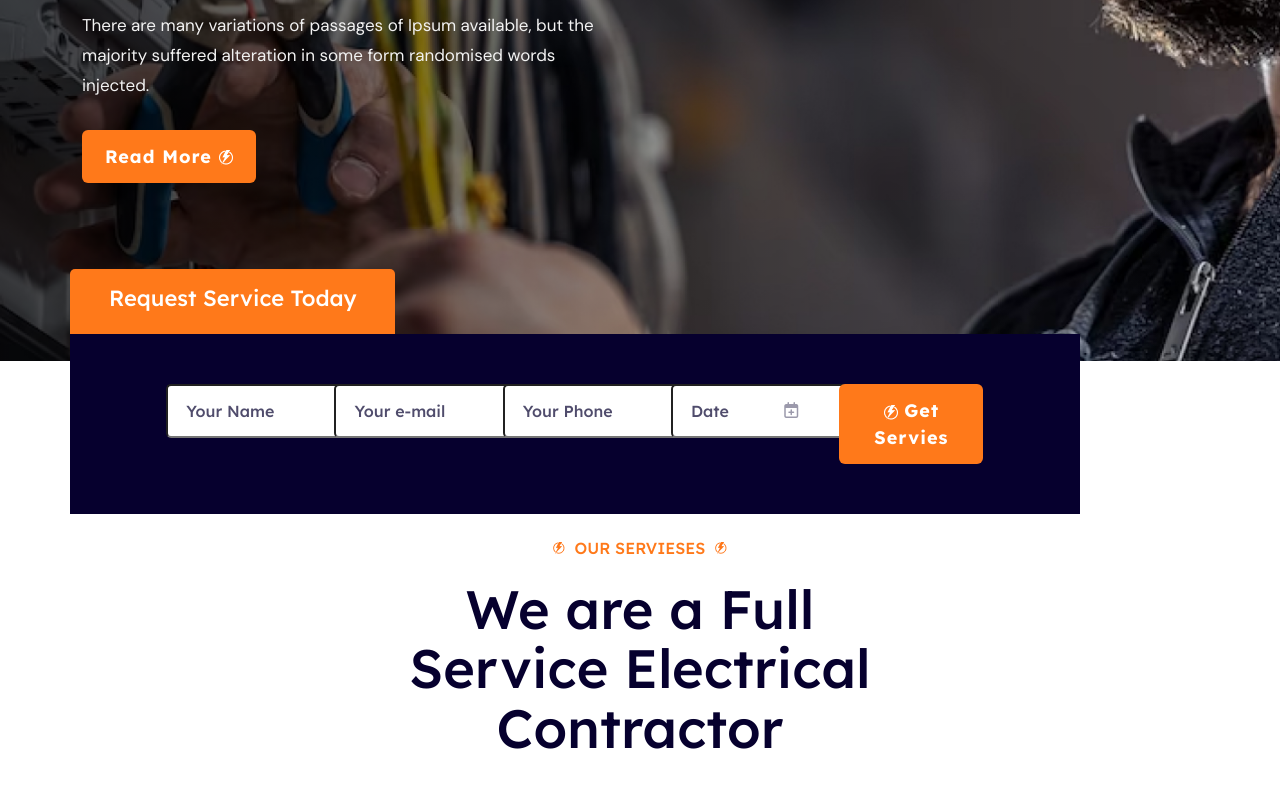
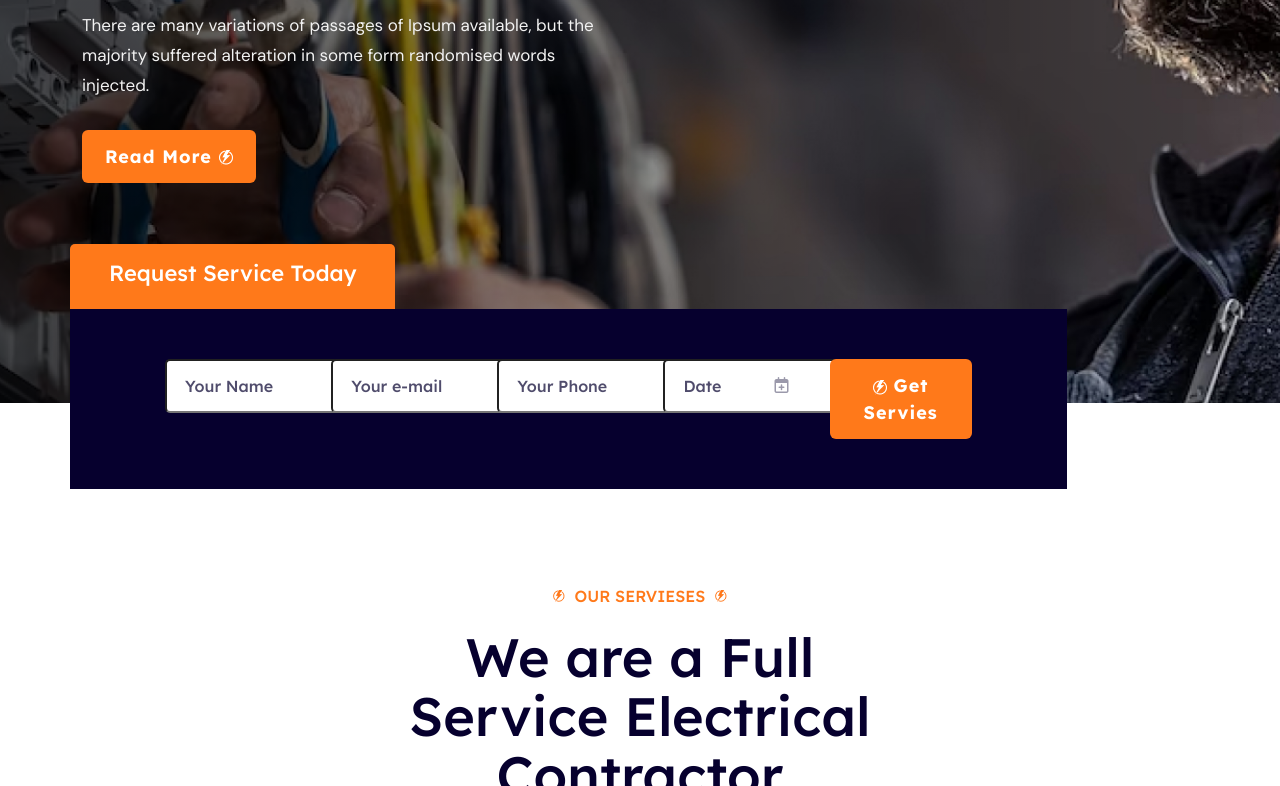
Before and after one commit to rubayatrifat/Electricity-North-West, a website: page src/index.html in a window 1280 px wide. Shown: the part 667-1453 px from the top of the page. Drawn offline with Linux system fonts and the light colour scheme.

Commit message:
Electricity Web

```diff
--- a/src/assets/sass/base/_typography.scss
+++ b/src/assets/sass/base/_typography.scss
@@ -13,6 +13,7 @@ body{
     min-height: 100vh;
     display: flex;
     flex-direction: column;
+    overflow-x: hidden;
 }
 p{
     font-family: var(--body-font);
--- a/src/assets/sass/pages/home/_banner.scss
+++ b/src/assets/sass/pages/home/_banner.scss
@@ -1,11 +1,11 @@
 /*============= Slider area start  =============*/
 
 .slider-area {
-    overflow: hidden;
+    position: relative;
     .full-request{
         position: absolute;
-        width: 77%;
-        top: 117%;
+        width: 76%;
+        bottom: -9%;
         .tag {
             background-color: hsl(var(--base));
             display: table;
@@ -45,7 +45,8 @@
         background-repeat: no-repeat;
         padding: 220px 0;
         position: relative;
-        height: 850px;
+        min-height: 850px;
+        overflow: hidden;
         .banner-content {
             z-index: 2;
             position: relative;
@@ -76,7 +77,7 @@
     }
     .img-2 {
         background-image: url(../images/banner/banner2.jpg);
-        height: 850px;
+        min-height: 850px;
 
     }
 }
```
Also changed, not shown: src/assets/css/main.css, 1 other file.
